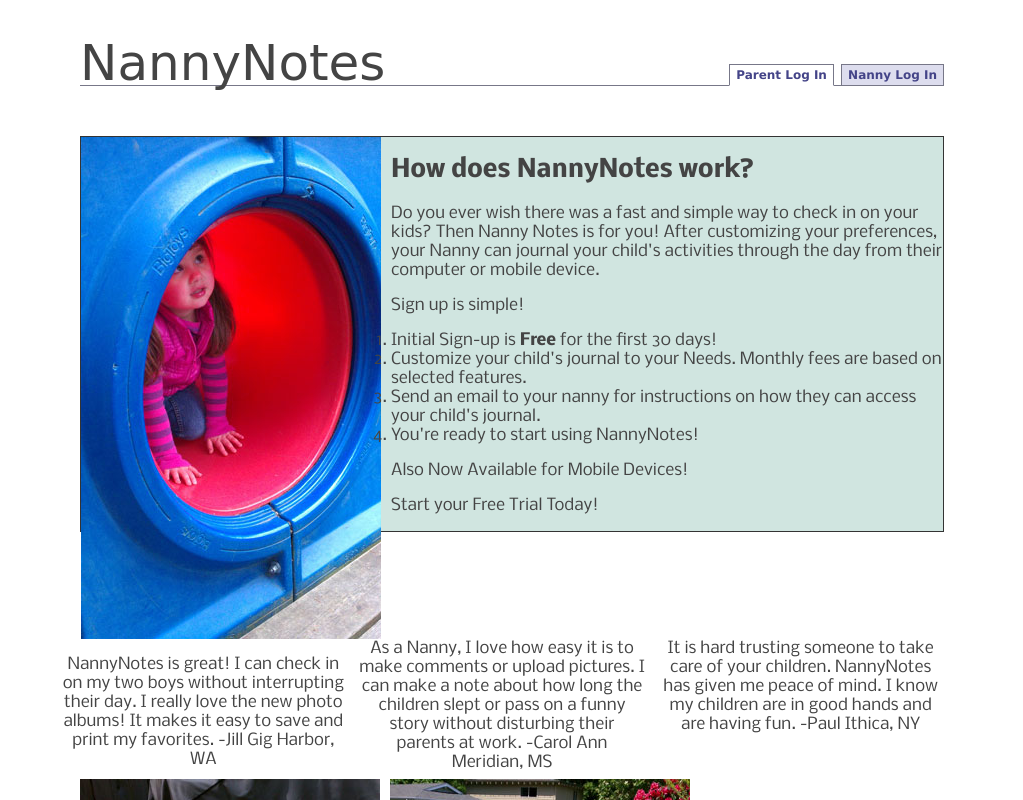
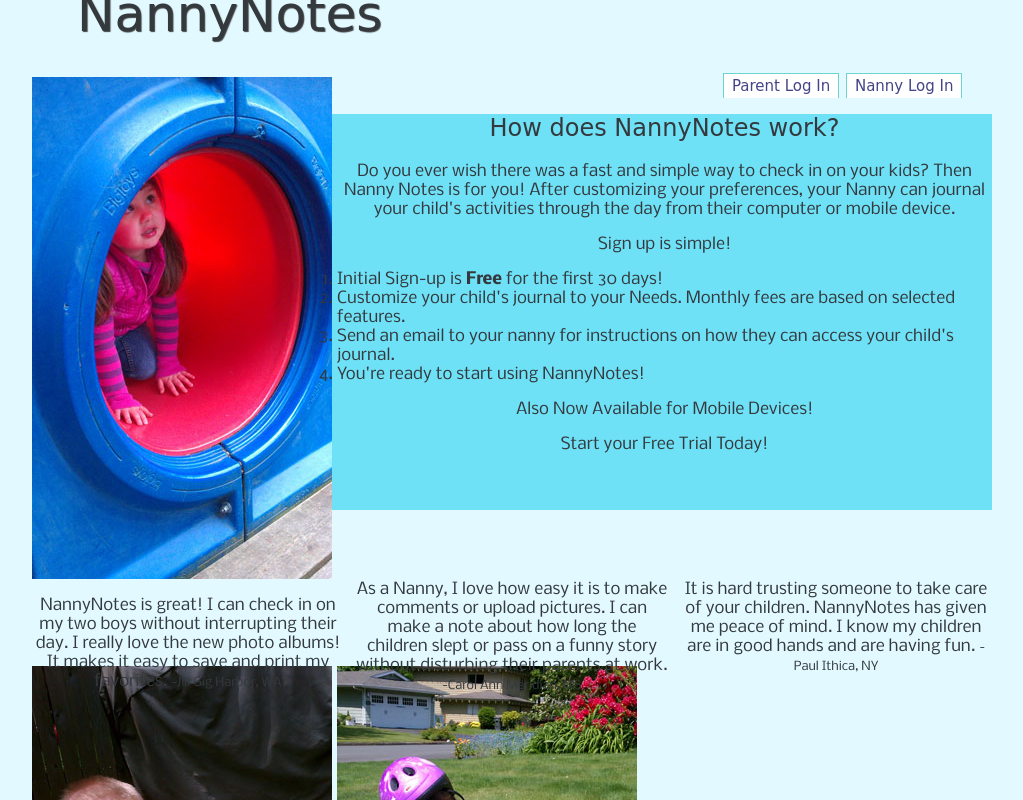
Before and after one commit to smgrigsby/wsd-project, a plain HTML site: page index.html in a window 1280 px wide. Shown: the top 800 px of the page, without its empty margins (128-1151 px from the left). Drawn offline with Linux system fonts and the light colour scheme; a web font is replaced by a local one.

Commit message:
first commit

```diff
--- a/css/main.css
+++ b/css/main.css
@@ -1,97 +1,134 @@
 /* Body and Background **********************************/
 
 	body {
-		color: #444;
 		font: 16px 'Nobile', sans-serif;
+		color: #34393d;
+		width: 100%;
+		max-width: 960px;
 		margin: 0 auto;
-		width: 90%;
-		max-width: 864px;
+		background-color: #e1f9ff;
 		background-image:
-			-moz-linear-gradient(top, rgb(183,220,212) 0%, #fff 100%);
-			-webkit-gradient(linear,left top, left bottom, color-stop(0, rgb(183,220,212)), color-stop(1, 0,0,0)));
+			-moz-linear-gradient(top, #92e7fb 0%, #fff 100%); }
+
+	#container {
+		background-color: rgba(110,225,247,0.5);
+		border: 1px solid rgb(110,225,247);
+		margin-top: -13px;
 		}
 
 /* Header ***********************************************/
 
 	h1 {
-		font: 50px 'The Girl Next Door', cursive; }
+		font: 50px 'Rock Salt', cursive;
+		text-shadow: 1px 1px 1px #444;
+		margin-top:-15px;
+		margin-left: 45px; }
 
 /* Navigation *******************************************/
-nav ul
-{
-padding: 3px 0;
-margin-left: 0;
-margin-top: -60px;
-border-bottom: 1px solid #778;
-font: bold 12px Verdana, sans-serif;
-text-align: right;
-}
 
-#navlist li
-{
-list-style: none;
-margin: 0;
-display: inline;
+	nav ul {
+		font: 15px 'Rock Salt', cursive;
+		padding: 0;
+		margin: 20px 30px 15px 0;
+		text-align: right; }
 
-}
+	nav li {
+		list-style: none;
+		margin: 0;
+		display: inline; }
 
-#navlist li a
-{
-padding: 3px 0.5em;
-margin-left: 3px;
-border: 1px solid #778;
-border-bottom: none;
-background: #DDE;
-text-decoration: none;
-}
+	nav li a {
+		text-decoration: none;
+		background: #fff;
+		padding: 3px 0.5em;
+		border: 1px solid #69d5d0;
+		border-bottom: none;
+		margin-left: 3px; }
 
-#navlist li a:link { color: #448; }
-#navlist li a:visited { color: #667; }
+	nav li a:link { color: #448; }
+	nav li a:visited { color: #667; }
 
-#navlist li a:hover
-{
-color: #000;
-background: #AAE;
-border-color: #227;
-}
+	nav li a:hover {
+		color: #000;
+		background: #83e5fc; }
 
-#navlist li a#current
-{
-background: white;
-border-bottom: 1px solid white;
-}
+	nav li a:active {
+		background: white;
+		border-bottom: 1px solid white; }
+
+	#link { text-align: right;
+			margin: 5px 20px;
+			font-size: 12px; }
+
+	#link a:link {color: #10a7ff; }
+	#link a:visited {color: #34393d; }
+	#link a:hover {color: #075989; }
+	#link a:active {color: #fff; }
+
 
 /* CTA **************************************************/
 
-#cta {
-border: 1px solid #333;
-margin-top: 50px;
-background-color: rgba(161,203,193,0.5); }
+	img {
+		float: left;
+		margin-right: 5px;
+		margin-top: -37px; }
 
-img {
-float: left;
-margin-right: 10px; }
+	 #cta  {
+		background-color: rgb(110,225,247);
+		text-align: center;
+		padding-bottom: 40px; }
 
-#testimonies {
+	h2 {
+		font: 24px 'Rock Salt', cursive; }
+
+	ol { text-align: left; }
+
+	#button {
+		float: right;
+		background-color: #fff;
+		background-image:
+			-moz-linear-gradient(top, #92e7fb 0%, #fff 100%);
+		padding: 10px;
+		border: 1px solid #92e7fb;
+		border-radius: 10px;
+		margin-right: 50px;
+		margin-top: -55px; }
+
+	#button a { text-decoration: none; }
+
+	#button a:link {color: #068edd; }
+	#button a:visited {color: #fff; }
+	#button a:hover {color: #0672b1; }
+	#button a:active {color: #fff; }
+
+/* Main Content  **************************************/
+
+	#testimonies {
+		clear: both;
+		text-align: center;
+		width: 100%;
 			-moz-column-count: 3;
 			-moz-column-gap: 12px;
 			-webkit-column-count: 3;
 			-webkit-column-gap: 12px;
-		column-count: 3;
-		column-gap: 12px;
+	/*	column-count: 3;
+		column-gap: 10px; */
+		margin-top: 70px; }
 
-		clear: both;
-		margin-left: -20px;
-		text-align: center;
-		height: 140px;
- }
+	.name {
+		font-size: 12px; }
 
-/* Links ************************************************
+	#photo_gallery ul {
+		float: left;
+		display: inline;
+		list-style-type: none;
+		width:100%;
+		margin-left: 16px;
+		margin-top: 40px;}
 
-	a:link {color: red; }
-	a:visited {color: yellow; }
-	a:hover {color:blue; }
-	a:active {color:orange; }
+/* Footer ***********************************************/
 
- Footer ***********************************************/
-footer { clear:both; }
+	footer {
+		clear:both;
+		font-size: 14px;
+		margin-left: 20px; }
```
